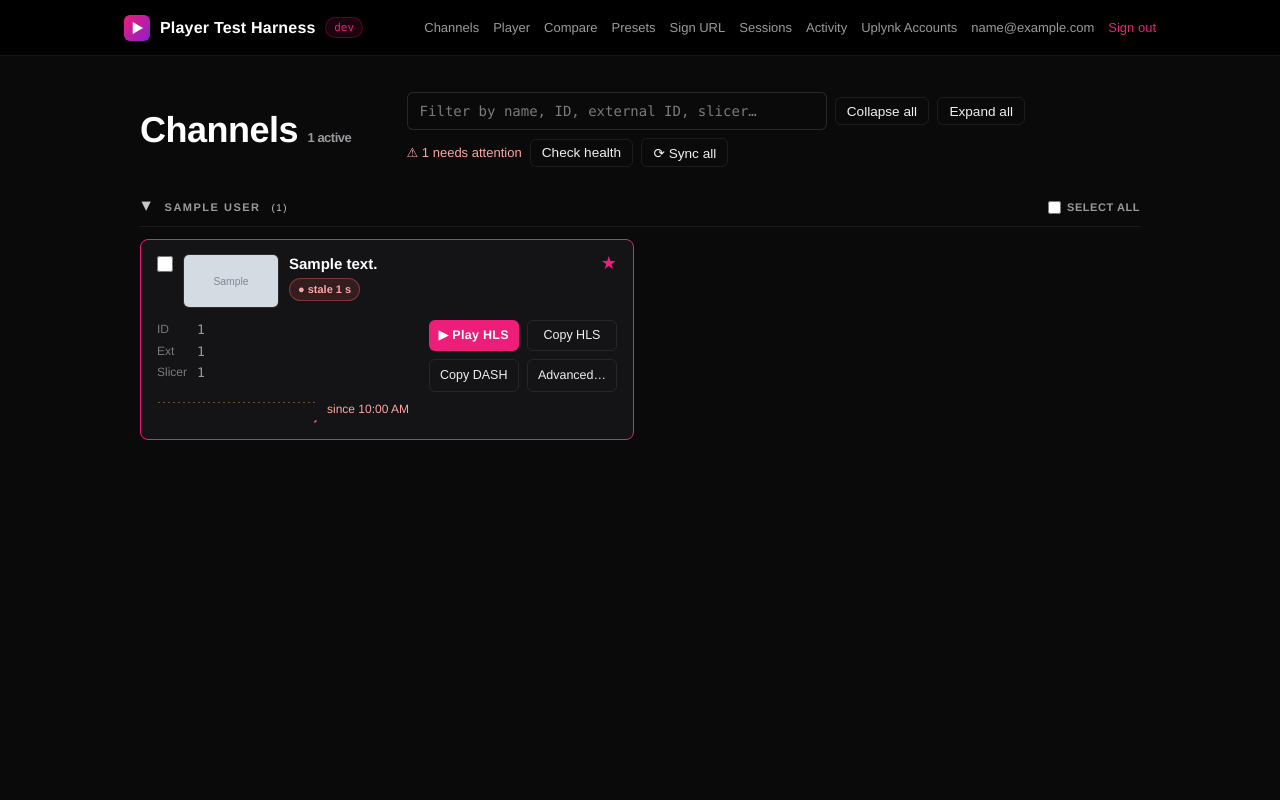
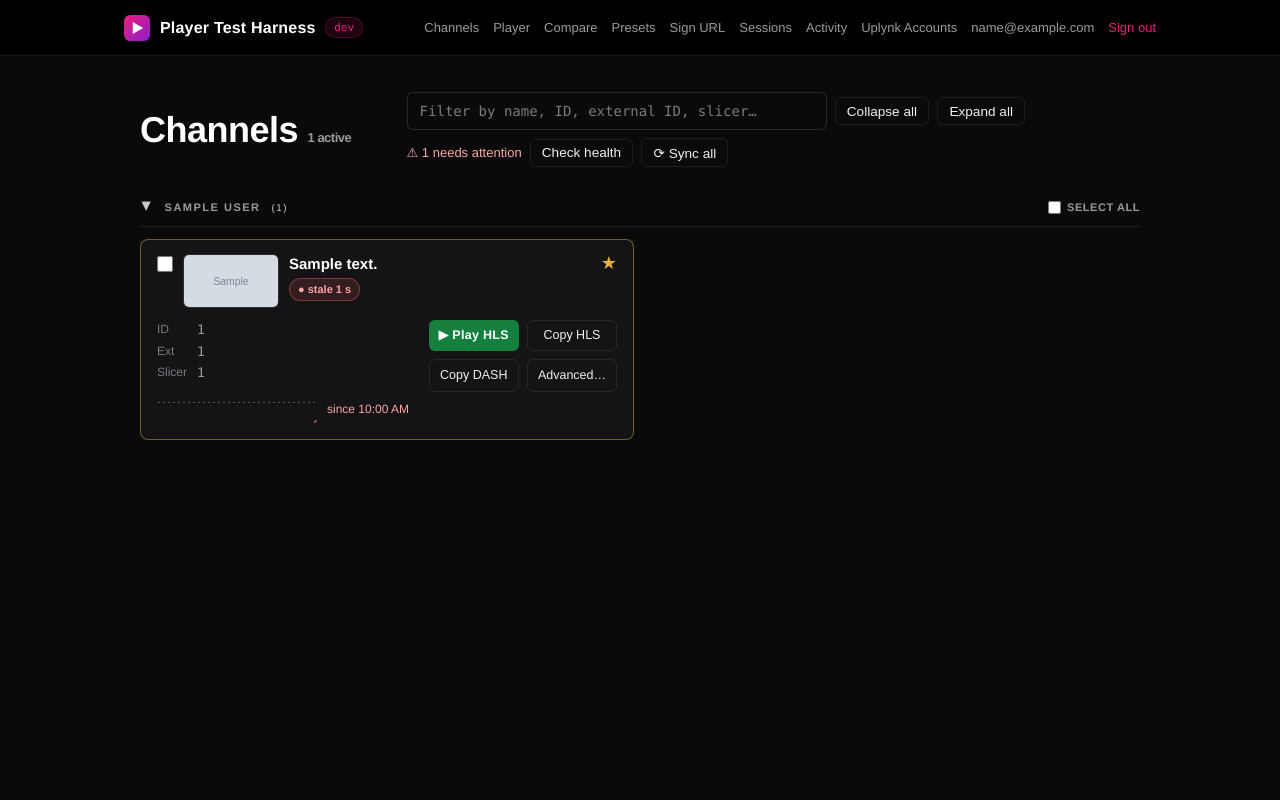
Before and after one commit to jj358mhz/player_test_harness, a Flask app: page / in a window 1280 px wide. Run offline with Flask 3, Linux system fonts and the light colour scheme; a user stored in the database is signed in; tables that the repository leaves empty hold one stand-in row (values such as "Sample post"); grey boxes marked "Sample" are stand-in pictures; some libraries are stand-ins or nearby versions.

Commit message:
feat: gold rule after pinned channels, green play buttons (v3.27.0) (#66)
A gold double rule with a star separates each account's pinned cards
from the rest (hidden when the filter leaves either side empty); pins
are gold throughout. Filled play buttons are green instead of magenta.

Co-authored-by: Claude Opus 5.5 <noreply@anthropic.com>

```diff
--- a/app/static/css/app.css
+++ b/app/static/css/app.css
@@ -65,6 +65,14 @@
     --success: #22c55e;
     --info: #38bdf8;
 
+    /* Play buttons: green, easier on the eye than the magenta */
+    --play: #15803d;
+    --play-hover: #16a34a;
+
+    /* Pinned channels: star, card border and the rule after them */
+    --pin: #e3b341;
+    --pin-soft: rgba(227, 179, 65, .45);
+
     /* Radii */
     --radius-sm: 4px;
     --radius: 6px;
@@ -401,6 +409,23 @@ code {
 
 .button--primary:focus {
     outline: 2px solid var(--accent-hover);
+    outline-offset: 2px;
+}
+
+.button--play {
+    background: var(--play);
+    color: #fff;
+    letter-spacing: 0.3px;
+    padding: 12px 22px;
+    transition: background 0.15s;
+}
+
+.button--play:hover {
+    background: var(--play-hover);
+}
+
+.button--play:focus-visible {
+    outline: 2px solid var(--play-hover);
     outline-offset: 2px;
 }
 
@@ -1471,7 +1496,47 @@ form.inline {
 }
 
 .channel-card--favorite {
-    border-color: var(--accent);
+    border-color: var(--pin-soft);
+}
+
+/* Between pinned cards and the rest: a gold double rule fading out at both
+   ends, a star in the middle. Unlike the grey section header rules (with
+   their ▶ chevrons), it reads as a break inside one account. */
+.channel-grid__divider {
+    grid-column: 1 / -1;
+    display: flex;
+    align-items: center;
+    gap: 10px;
+    margin: 6px 0;
+    color: var(--pin);
+    font-size: 12px;
+}
+
+.channel-grid__divider[hidden] {
+    display: none;
+}
+
+.channel-grid__divider::before,
+.channel-grid__divider::after {
+    content: "";
+    flex: 1;
+    height: 5px;
+    /* Two 1px lines, 3px apart, fading toward the edges. */
+    background:
+        linear-gradient(var(--pin-soft), var(--pin-soft)) top / 100% 1px no-repeat,
+        linear-gradient(var(--pin-soft), var(--pin-soft)) bottom / 100% 1px no-repeat;
+}
+
+.channel-grid__divider::before {
+    mask-image: linear-gradient(to right, transparent, #000 40%);
+}
+
+.channel-grid__divider::after {
+    mask-image: linear-gradient(to left, transparent, #000 40%);
+}
+
+.channel-grid__divider-label {
+    white-space: nowrap;
 }
 
 .channel-card__header {
@@ -1561,7 +1626,7 @@ form.inline {
 }
 
 .channel-card__star--on {
-    color: var(--accent);
+    color: var(--pin);
 }
 
 /* IDs and sparkline on the left, the buttons in a 2×2 block on the right;
--- a/app/static/js/dashboard.js
+++ b/app/static/js/dashboard.js
@@ -25,6 +25,19 @@
             });
             section.hidden = shown === 0;
             section.querySelector('[data-section-count]').textContent = shown;
+            // The pinned rule only where pinned cards show above it and others below.
+            const rule = section.querySelector('[data-pin-divider]');
+            if (rule) {
+                const visible = (card) => card.matches('[data-channel]') && !card.hidden;
+                const before = [];
+                const after = [];
+                let past = false;
+                for (const el of rule.parentElement.children) {
+                    if (el === rule) past = true;
+                    else if (visible(el)) (past ? after : before).push(el);
+                }
+                rule.hidden = !before.length || !after.length;
+            }
         });
         syncSelection();
     });
--- a/app/templates/main/channel_health.html
+++ b/app/templates/main/channel_health.html
@@ -6,7 +6,7 @@
 <div class="page-header">
     <h1>{{ channel.display_name }} <span class="page-header__meta">live-edge health</span></h1>
     <div class="page-header__controls">
-        <a class="button button--primary" href="{{ url_for('main.play_channel', channel_id=channel.id) }}">▶ Play</a>
+        <a class="button button--play" href="{{ url_for('main.play_channel', channel_id=channel.id) }}">▶ Play</a>
     </div>
 </div>
 
--- a/app/templates/main/index.html
+++ b/app/templates/main/index.html
@@ -75,7 +75,14 @@
         </label>
     </div>
     <div class="account-section__body channel-grid">
+        {% set pinned = channels|selectattr('is_favorite')|list|length %}
         {% for ch in channels %}
+        {% if pinned and loop.index0 == pinned and pinned < channels|length %}
+        {# Pinned cards come first; a full-width rule marks where the rest start. #}
+        <div class="channel-grid__divider" role="separator" aria-label="Pinned channels above" data-pin-divider>
+            <span class="channel-grid__divider-label" title="Pinned channels above">★</span>
+        </div>
+        {% endif %}
         <article class="channel-card{% if ch.is_favorite %} channel-card--favorite{% endif %}"
                  id="channel-{{ ch.id }}"
                  data-channel
@@ -128,7 +135,7 @@
                     {% endif %}
                 </div>
                 <div class="channel-card__actions">
-                    <a class="button button--primary" href="{{ url_for('main.play_channel', channel_id=ch.id) }}"
+                    <a class="button button--play" href="{{ url_for('main.play_channel', channel_id=ch.id) }}"
                        data-play-label>{{ '▶ Play DRM' if ch.is_drm else '▶ Play HLS' }}</a>
                     <button type="button" class="btn-ghost" data-copy-url
                             data-body='{{ {"channel_id": ch.id, "manifest": "m3u8"}|tojson }}'>Copy HLS</button>
--- a/app/templates/main/sign.html
+++ b/app/templates/main/sign.html
@@ -109,7 +109,7 @@
         </div>
         <div class="form-actions">
             <button type="button" id="copy-url" class="btn-ghost">Copy</button>
-            <a id="open-player" class="button button--primary" href="#" hidden>▶ Open in player</a>
+            <a id="open-player" class="button button--play" href="#" hidden>▶ Open in player</a>
         </div>
         <div id="preplay-details" hidden>
             <h3>Preplay response</h3>
--- a/pyproject.toml
+++ b/pyproject.toml
@@ -1,6 +1,6 @@
 [project]
 name = "player-test-harness"
-version = "3.26.1"
+version = "3.27.0"
 description = "Uplynk playback triage harness: signed playback, channel sync, and low-latency monitoring"
 readme = "README.md"
 requires-python = ">=3.12"
```
Also changed, not shown: CLAUDE.md (+7 -0 lines), tests/test_pages.py (+16 -0 lines), CHANGELOG.md, 1 other file.
